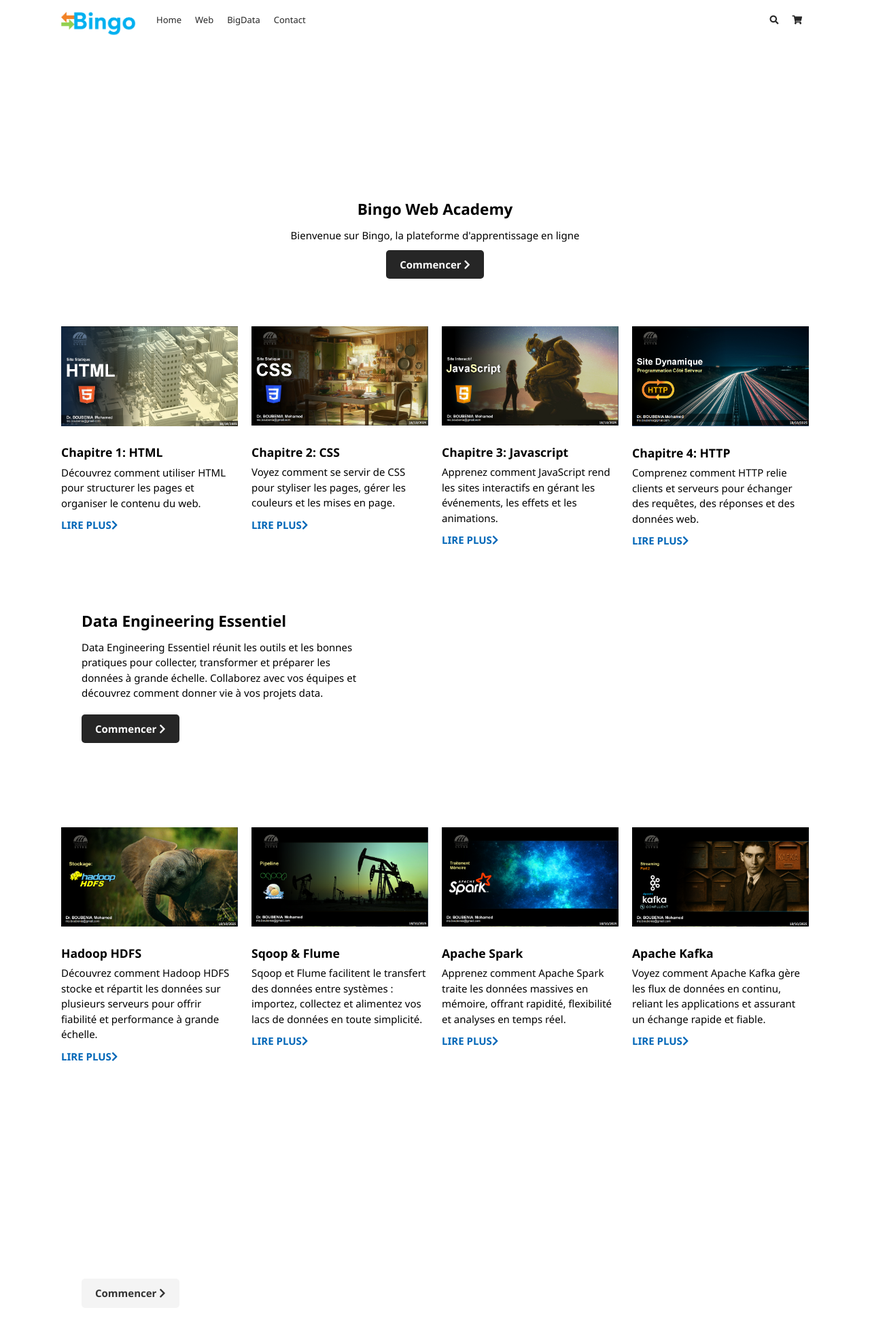
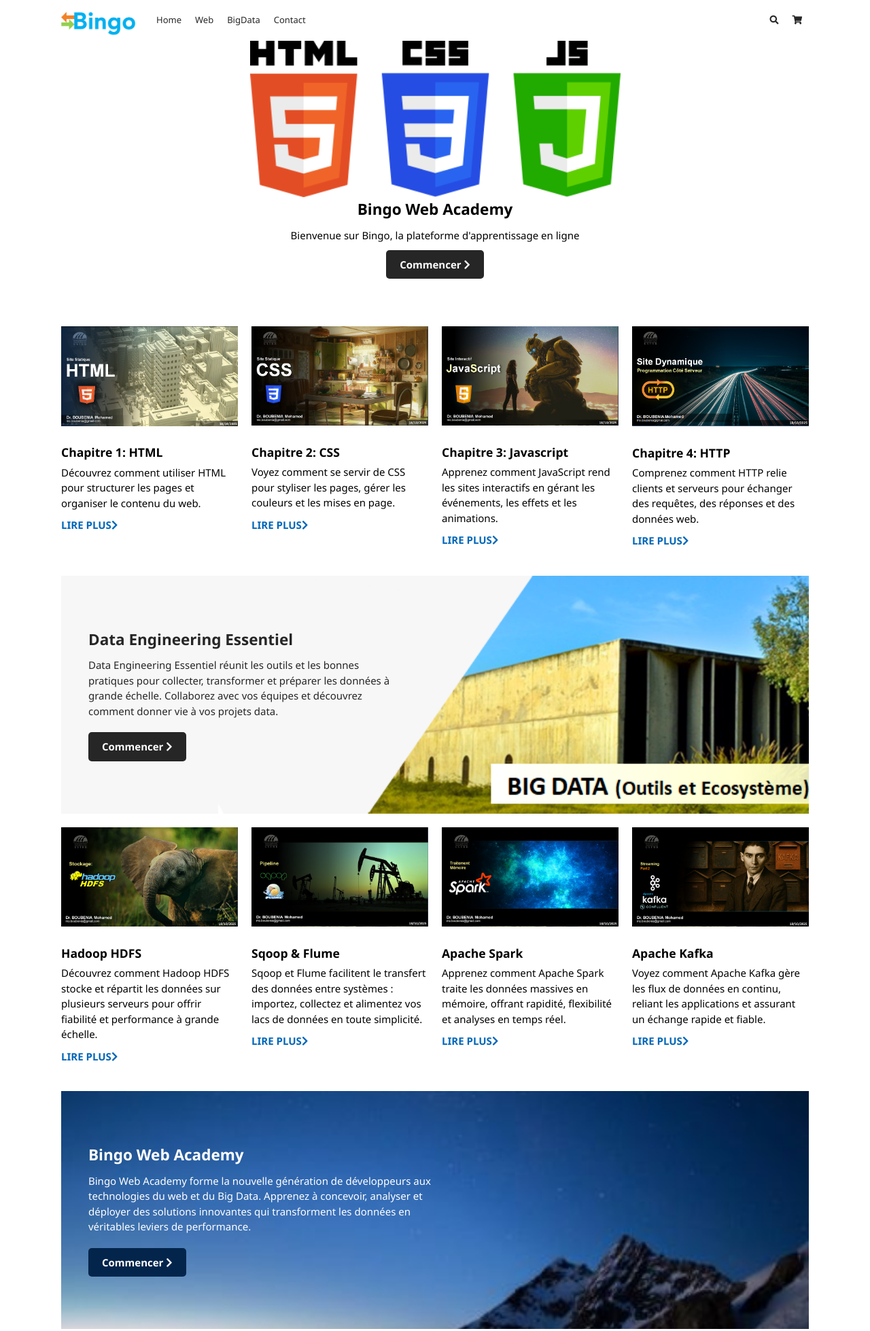
Before and after one commit to islam8bnmr/bg-tp3-css, a plain HTML site: page Step13_responsive/index.html in a window 1280 px wide. Shown: the top 1958 px of the page at 68% size. Drawn offline with Linux system fonts and the light colour scheme.

Commit message:
Fix background image filenames across all steps

```diff
--- a/Step10_follow/style.css
+++ b/Step10_follow/style.css
@@ -57,7 +57,7 @@ body {
 .showcase {
     width: 100%;
     height: 400px;
-    background: #fff url('../img/slide1.jpg') no-repeat top center/30%;
+    background: #fff url('../img/slide1.png') no-repeat top center/30%;
     background-clip: content-box;
     display: flex;
     flex-direction: column;
@@ -136,7 +136,7 @@ body {
 #bigData-intro {
     width: 100%;
     height: 350px;
-    background: url('../img/bigdata-intro.jpg') no-repeat center center/cover;
+    background: url('../img/bigData.png') no-repeat center center/cover;
     margin-bottom: 20px;
     padding-bottom: 100px;
     border: none;
@@ -155,7 +155,7 @@ body {
 .ruban {
     width: 100%;
     height: 350px;
-    background: url('../img/ruban.png') no-repeat center top/cover;
+    background: url('../img/carbon2.jpg') no-repeat center top/cover;
     border: none;
 }
 
--- a/Step11_links/style.css
+++ b/Step11_links/style.css
@@ -57,7 +57,7 @@ body {
 .showcase {
     width: 100%;
     height: 400px;
-    background: #fff url('../img/slide1.jpg') no-repeat top center/30%;
+    background: #fff url('../img/slide1.png') no-repeat top center/30%;
     background-clip: content-box;
     display: flex;
     flex-direction: column;
@@ -136,7 +136,7 @@ body {
 #bigData-intro {
     width: 100%;
     height: 350px;
-    background: url('../img/bigdata-intro.jpg') no-repeat center center/cover;
+    background: url('../img/bigData.png') no-repeat center center/cover;
     margin-bottom: 20px;
     padding-bottom: 100px;
     border: none;
@@ -155,7 +155,7 @@ body {
 .ruban {
     width: 100%;
     height: 350px;
-    background: url('../img/ruban.png') no-repeat center top/cover;
+    background: url('../img/carbon2.jpg') no-repeat center top/cover;
     border: none;
 }
 
--- a/Step12_footer/style.css
+++ b/Step12_footer/style.css
@@ -71,7 +71,7 @@ ul {
 .showcase {
     width: 100%;
     height: 400px;
-    background: #fff url('../img/slide1.jpg') no-repeat top center/30%;
+    background: #fff url('../img/slide1.png') no-repeat top center/30%;
     background-clip: content-box;
     display: flex;
     flex-direction: column;
@@ -145,7 +145,7 @@ ul {
 #bigData-intro {
     width: 100%;
     height: 350px;
-    background: url('../img/bigdata-intro.jpg') no-repeat center center/cover;
+    background: url('../img/bigData.png') no-repeat center center/cover;
     margin-bottom: 20px;
     padding-bottom: 100px;
     border: none;
@@ -164,7 +164,7 @@ ul {
 .ruban {
     width: 100%;
     height: 350px;
-    background: url('../img/ruban.png') no-repeat center top/cover;
+    background: url('../img/carbon2.jpg') no-repeat center top/cover;
     border: none;
 }
 
--- a/Step13_responsive/style.css
+++ b/Step13_responsive/style.css
@@ -21,16 +21,10 @@ ul {
     list-style: none;
 }
 
-.container {
+.container, #container {
     width: 90%;
     max-width: 1100px;
-    margin: auto;
-}
-
-#container {
-    width: 90%;
-    max-width: 1100px;
-    margin: auto;
+    margin: 0 auto;
 }
 
 .menu-btn {
@@ -59,6 +53,11 @@ ul {
     display: flex;
 }
 
+.main-nav ul.main-menu {
+    flex: 1;
+    margin-left: 20px;
+}
+
 .main-nav ul li {
     padding: 0 10px;
 }
@@ -71,15 +70,10 @@ ul {
     border-bottom: 2px solid #262626;
 }
 
-.main-nav ul.main-menu {
-    flex: 1;
-    margin-left: 20px;
-}
-
 .showcase {
     width: 100%;
     height: 400px;
-    background: #fff url('../img/slide1.jpg') no-repeat top center/contain;
+    background: #fff url('../img/slide1.png') no-repeat top center/auto 230px;
     display: flex;
     flex-direction: column;
     align-items: center;
@@ -107,15 +101,6 @@ ul {
 
 .btn:hover {
     opacity: 0.9;
-}
-
-.dark {
-    color: #fff;
-}
-
-.dark .btn {
-    background: #f4f4f4;
-    color: #333;
 }
 
 .home-cards {
@@ -146,35 +131,47 @@ ul {
     margin-left: 10px;
 }
 
-#bigData-intro {
+#bigData-intro, .bigdata-intro {
     width: 100%;
     height: 350px;
-    background: url('../img/bigdata-intro.jpg') no-repeat center center/cover;
+    background: url('../img/bigData.png') no-repeat center center/cover;
     margin-bottom: 20px;
+    display: flex;
+    align-items: center;
 }
 
-#bigData-intro .content {
-    width: 40%;
-    padding: 50px 0 0 30px;
+#bigData-intro .content, .bigdata-intro .content {
+    width: 45%;
+    padding: 0 0 0 40px;
+    color: #262626;
 }
 
-#bigData-intro p {
+#bigData-intro p, .bigdata-intro p {
     margin: 10px 0 20px;
 }
 
 .ruban {
     width: 100%;
     height: 350px;
-    background: url('../img/ruban.png') no-repeat center center/cover;
+    background: url('../img/carbon2.jpg') no-repeat center center/cover;
+    margin-bottom: 20px;
+    display: flex;
+    align-items: center;
 }
 
 .ruban .content {
-    width: 40%;
-    padding: 100px 0 0 30px;
+    width: 50%;
+    padding: 0 0 0 40px;
+    color: #fff;
 }
 
 .ruban p {
     margin: 10px 0 20px;
+}
+
+.ruban .btn {
+    background: #03254c;
+    color: #fff;
 }
 
 .follow {
@@ -200,7 +197,7 @@ ul {
     margin: 0 auto;
     padding: 0 20px;
     display: grid;
-    grid-template-columns: repeat(6, 1fr);
+    grid-template-columns: repeat(5, 1fr);
     grid-gap: 10px;
     align-items: flex-start;
     justify-content: center;
@@ -242,16 +239,12 @@ ul {
 
 .footer li, .sub-footer li {
     margin-right: 30px;
-    margin-bottom: 20px;
+    margin-bottom: 10px;
 }
 
 @media (max-width: 700px) {
     .menu-btn {
         display: block;
-    }
-
-    .menu-btn:hover {
-        opacity: 0.5;
     }
 
     .main-nav ul.right-menu {
@@ -273,16 +266,6 @@ ul {
         transition: transform 0.5s ease-in-out;
     }
 
-    .main-nav ul.main-menu li {
-        padding: 10px;
-        border-bottom: #ccc solid 1px;
-        font-size: 14px;
-    }
-
-    .main-nav ul.main-menu li:last-child {
-        border-bottom: 0;
-    }
-
     .main-nav ul.main-menu.show {
         transform: translateX(-20px);
     }
@@ -291,11 +274,11 @@ ul {
         grid-template-columns: repeat(2, 1fr);
     }
 
-    #bigData-intro .content {
+    #bigData-intro .content, .bigdata-intro .content {
         width: 85%;
     }
 
-    #bigData-intro p {
+    #bigData-intro p, .bigdata-intro p {
         display: none;
     }
 
@@ -317,20 +300,12 @@ ul {
         grid-template-columns: 1fr;
     }
 
-    .links .links-inner ul,
-    .footer ul,
-    .sub-footer ul {
-        margin-bottom: 20px;
-    }
-
-    .footer .inner,
-    .sub-footer .footer-inner {
+    .footer .inner, .sub-footer .footer-inner {
         flex-direction: column;
         align-items: flex-start;
     }
 
-    .footer ul,
-    .sub-footer ul {
+    .footer ul, .sub-footer ul {
         flex-direction: column;
     }
 }
--- a/Step5_showcase/style.css
+++ b/Step5_showcase/style.css
@@ -57,7 +57,7 @@ body {
 .showcase {
     width: 100%;
     height: 400px;
-    background: #fff url('../img/slide1.jpg') no-repeat top center/30%;
+    background: #fff url('../img/slide1.png') no-repeat top center/30%;
     background-clip: content-box;
     display: flex;
     flex-direction: column;
--- a/Step6_home-cards/style.css
+++ b/Step6_home-cards/style.css
@@ -57,7 +57,7 @@ body {
 .showcase {
     width: 100%;
     height: 400px;
-    background: #fff url('../img/slide1.jpg') no-repeat top center/30%;
+    background: #fff url('../img/slide1.png') no-repeat top center/30%;
     background-clip: content-box;
     display: flex;
     flex-direction: column;
--- a/Step7_bigdata/style.css
+++ b/Step7_bigdata/style.css
@@ -57,7 +57,7 @@ body {
 .showcase {
     width: 100%;
     height: 400px;
-    background: #fff url('../img/slide1.jpg') no-repeat top center/30%;
+    background: #fff url('../img/slide1.png') no-repeat top center/30%;
     background-clip: content-box;
     display: flex;
     flex-direction: column;
@@ -136,7 +136,7 @@ body {
 #bigData-intro {
     width: 100%;
     height: 350px;
-    background: url('../img/bigdata-intro.jpg') no-repeat center center/cover;
+    background: url('../img/bigData.png') no-repeat center center/cover;
     margin-bottom: 20px;
     padding-bottom: 100px;
     border: none;
--- a/Step8_home-cards2/style.css
+++ b/Step8_home-cards2/style.css
@@ -57,7 +57,7 @@ body {
 .showcase {
     width: 100%;
     height: 400px;
-    background: #fff url('../img/slide1.jpg') no-repeat top center/30%;
+    background: #fff url('../img/slide1.png') no-repeat top center/30%;
     background-clip: content-box;
     display: flex;
     flex-direction: column;
@@ -137,7 +137,7 @@ body {
 #bigData-intro {
     width: 100%;
     height: 350px;
-    background: url('../img/bigdata-intro.jpg') no-repeat center center/cover;
+    background: url('../img/bigData.png') no-repeat center center/cover;
     margin-bottom: 20px;
     padding-bottom: 100px;
     border: none;
--- a/Step9_ruban/style.css
+++ b/Step9_ruban/style.css
@@ -57,7 +57,7 @@ body {
 .showcase {
     width: 100%;
     height: 400px;
-    background: #fff url('../img/slide1.jpg') no-repeat top center/30%;
+    background: #fff url('../img/slide1.png') no-repeat top center/30%;
     background-clip: content-box;
     display: flex;
     flex-direction: column;
@@ -136,7 +136,7 @@ body {
 #bigData-intro {
     width: 100%;
     height: 350px;
-    background: url('../img/bigdata-intro.jpg') no-repeat center center/cover;
+    background: url('../img/bigData.png') no-repeat center center/cover;
     margin-bottom: 20px;
     padding-bottom: 100px;
     border: none;
```
